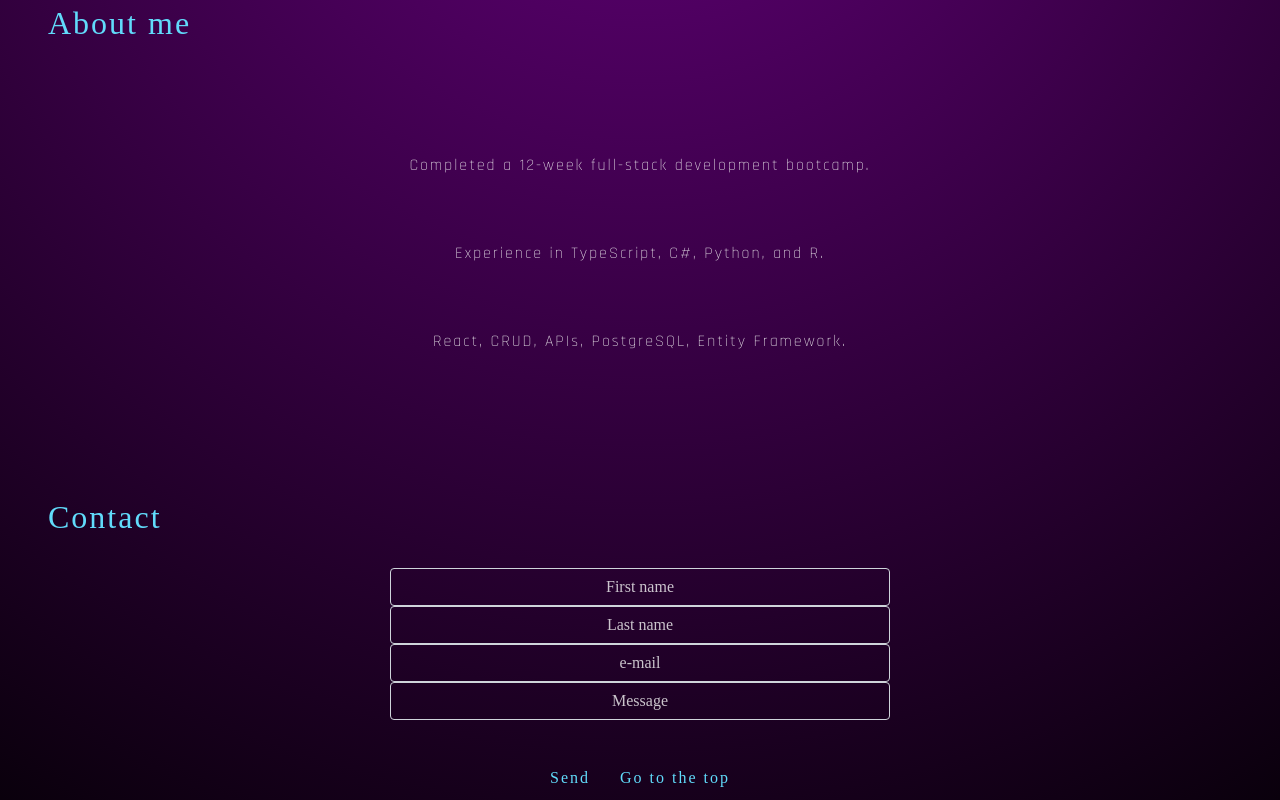
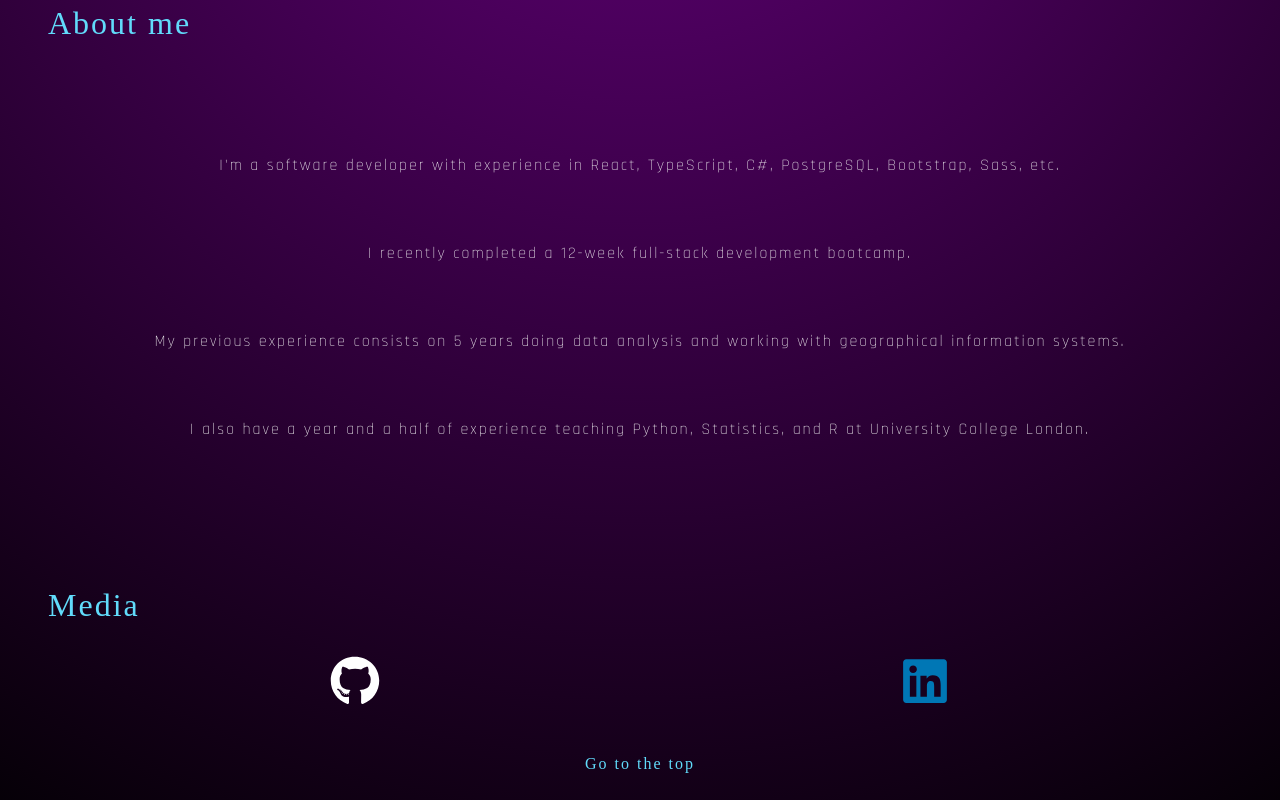
Before and after one commit to ErwVal/portfolio, a React (Create React App) app: page / in a window 1280 px wide. Shown: the part 1520-2320 px from the top of the page. Built offline with nearby package versions, Linux system fonts and the light colour scheme; a web font is replaced by a local one.

Commit message:
Add about info

```diff
--- a/src/components/AboutMe.jsx
+++ b/src/components/AboutMe.jsx
@@ -11,7 +11,7 @@ export const AboutMe = () => {
     if (inView) {
       animationLeft.start({
         x: 0,
-        transition: { delay: 0.1, duration: 1.5, when: "beforeChildren"  },
+        transition: { delay: 0.1, duration: 1.5, when: "beforeChildren" },
       });
 
       animationRight.start({
@@ -29,16 +29,27 @@ export const AboutMe = () => {
       <motion.h2 id="about" className="subheading" animate={animationLeft}>
         About me
       </motion.h2>
-      <motion.div id="about" className="container about" animate={animationRight}>
+      <motion.div
+        id="about"
+        className="container about"
+        animate={animationRight}
+      >
         <ul className="font-non-title">
-          <li>Completed a 12-week full-stack development bootcamp.</li>
           <li>
             {" "}
-            Experience in TypeScript,
-            C#, Python, and R.
+            I'm a software developer with experience in React, TypeScript, C#,
+            PostgreSQL, Bootstrap, Sass, etc.
           </li>
           <li>
-            React, CRUD, APIs, PostgreSQL, Entity Framework.
+            I recently completed a 12-week full-stack development bootcamp.
+          </li>
+          <li>
+            My previous experience consists on 5 years doing data analysis and
+            working with geographical information systems.
+          </li>{" "}
+          <li>
+            I also have a year and a half of experience teaching Python, Statistics, and R at
+            University College London.
           </li>
         </ul>
       </motion.div>
--- a/src/components/Contact.jsx
+++ b/src/components/Contact.jsx
@@ -1,10 +1,10 @@
-import React, { useEffect, useState } from "react";
-import { Form, Row, Button } from "react-bootstrap";
+import React, { useEffect } from "react";
+import { Col, Row, Button } from "react-bootstrap";
 import { motion, useAnimation } from "framer-motion";
 import { useInView } from "react-intersection-observer";
+import { FaGithub, FaLinkedin } from "react-icons/fa";
 
 export const Contact = () => {
-
   const { ref, inView } = useInView();
   const animationLeft = useAnimation();
   const animationRight = useAnimation();
@@ -13,7 +13,7 @@ export const Contact = () => {
     if (inView) {
       animationLeft.start({
         x: 0,
-        transition: { delay: 0.1, duration: 1.5, when: "beforeChildren"  },
+        transition: { delay: 0.1, duration: 1.5, when: "beforeChildren" },
       });
 
       animationRight.start({
@@ -26,47 +26,37 @@ export const Contact = () => {
     }
   });
 
-  const[firstName, setFirstName] = useState("");
-  const[lastName, setLastName] = useState("");
-  const[email, setEmail] = useState("");
-  const[message, setMessage] = useState("");
-
-  const handleSubmit = (e) => {
-    e.preventDefault();
-    // send form
-  }
-
   return (
     <div ref={ref}>
-      <motion.h2
-      id="contact"
-      className="subheading"
-        animate={animationLeft}
-      >
-        Contact
+      <motion.h2 id="contact" className="subheading" animate={animationLeft}>
+        Media
       </motion.h2>
       <motion.div
         id="contact"
         className="container form-container"
         animate={animationRight}
       >
-        <Form onSubmit={handleSubmit} className="form">
-          <Row>
-            <Form.Control placeholder="First name" onChange={(e) => setFirstName(e)} />
-          </Row>
-          <Row>
-            <Form.Control placeholder="Last name" onChange={(e) => setLastName(e)}/>
-          </Row>
-          <Row>
-            <Form.Control type="email" placeholder="e-mail" onChange={(e) => setEmail(e)}/>
-          </Row>
-          <Row>
-            <Form.Control type="text" placeholder="Message" onChange={(e) => setMessage(e)}/>
-          </Row>
-          <Button type="submit">Send</Button> <Button><a href="#home">Go to the top</a></Button>
-        </Form>
-        <br/>
-        <br/>
+        <Row>
+          <Col>
+            <a href="https://github.com/ErwVal">
+              {" "}
+              <FaGithub className="icon-github icon" size={50} />
+            </a>
+          </Col>
+          <Col>
+            <a href="www.linkedin.com/in/erwin-rosas-valdez">
+              {" "}
+              <FaLinkedin className="icon-linkedin icon" size={50} />
+            </a>
+          </Col>
+        </Row>
+        <Row>
+          <Col>
+            <Button>
+              <a href="#home">Go to the top</a>
+            </Button>
+          </Col>
+        </Row>
       </motion.div>
     </div>
   );
--- a/src/components/Header.jsx
+++ b/src/components/Header.jsx
@@ -1,6 +1,6 @@
 import React from "react";
 import { motion } from "framer-motion";
-import { Navbar, Nav, NavDropdown, Container } from "react-bootstrap";
+import { Navbar, Nav, Container } from "react-bootstrap";
 
 const headerVariants = {
   hidden: {
@@ -30,7 +30,7 @@ export const Header = () => {
             <Nav>
               <Nav.Link href="#projects">Projects</Nav.Link>
               <Nav.Link href="#about">About</Nav.Link>
-              <Nav.Link href="#contact">Contact</Nav.Link>
+              <Nav.Link href="#contact">Media</Nav.Link>
             </Nav>
           </Navbar.Collapse>
         </Container>
--- a/src/styling/App.scss
+++ b/src/styling/App.scss
@@ -318,6 +318,15 @@ header {
   color: #f96d00;
 }
 
+.icon-github {
+  color: white;
+}
+
+.icon-linkedin {
+  color: #0077B5;
+}
+
+
 @media only screen and (max-width: $mobile) {
   svg {
     padding: 1rem;
```
